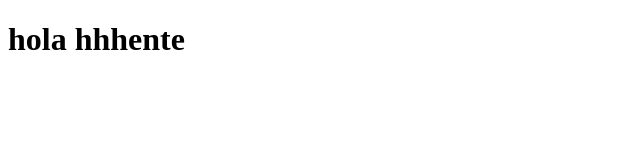
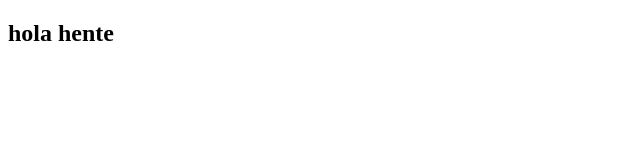
Before and after one commit to serrgiiogarcia/proyrcto-de-la-web, a plain HTML site: page index.html in a window 1280 px wide. Shown: the whole page, without its empty margins (0-640 px from the left). Drawn offline with Linux system fonts and the light colour scheme.

Commit message:
mejorando el index.html

```diff
--- a/index.html
+++ b/index.html
@@ -2,9 +2,11 @@
 <html lang="en">
 <head>
 	<meta charset="UTF-8">
-	<title>git</title>
+	<title>git y github</title>
 </head>
 <body>
-	<h1>hola hhhente</h1>
+	<div class="contenedor">
+		<h2>hola hente</h2>
+	</div>
 </body>
 </html>
```
